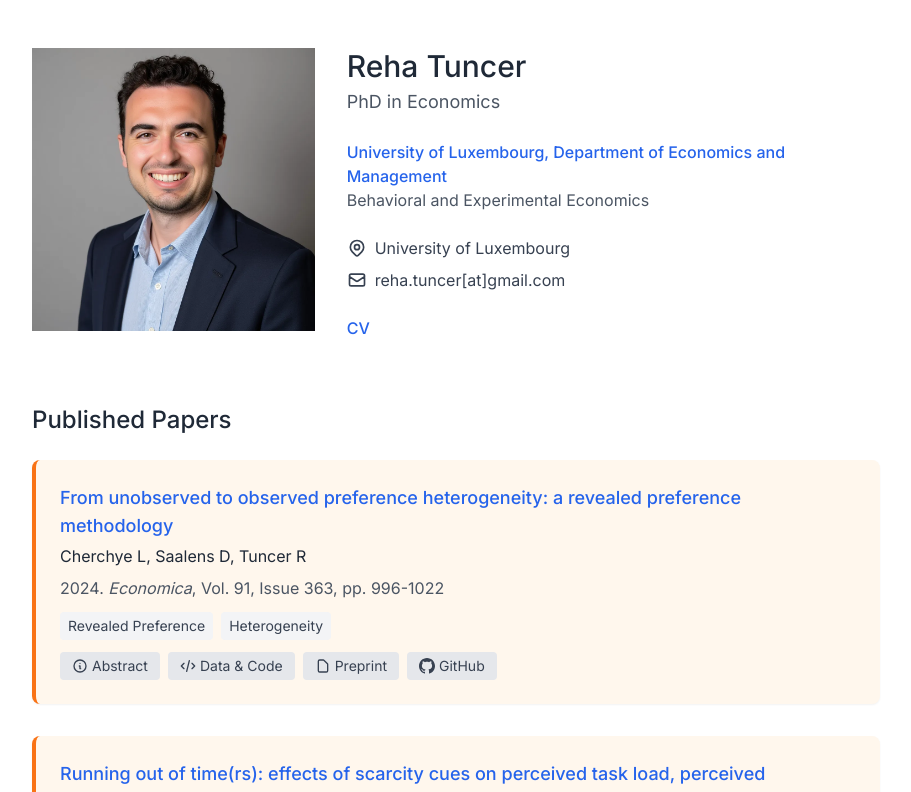
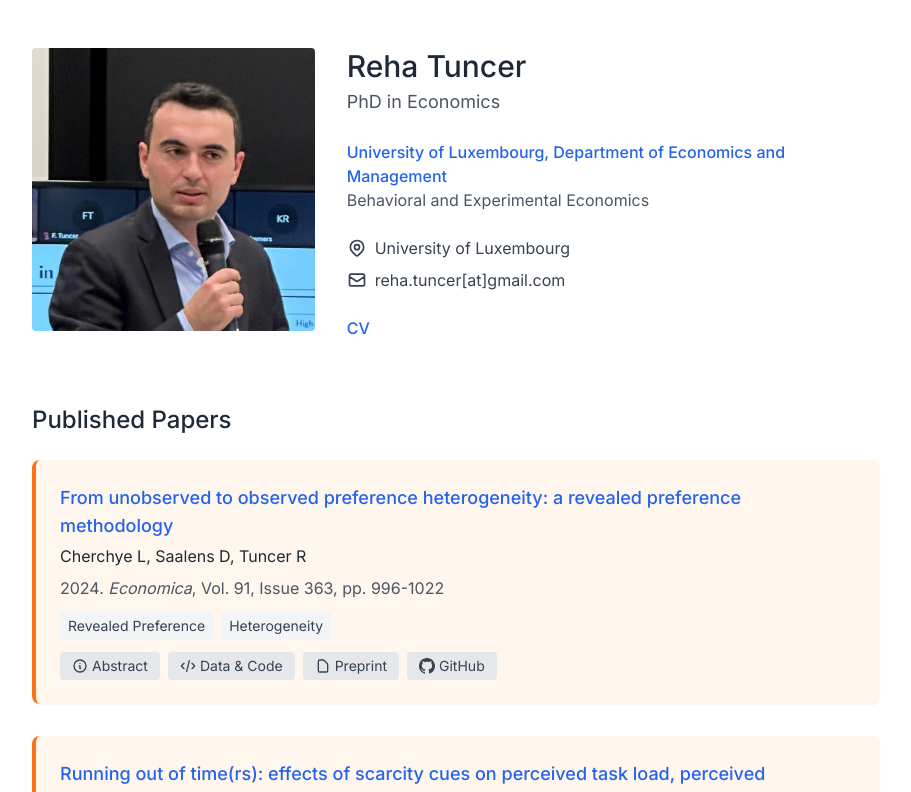
Before and after one commit to reha96/website, a Next.js app: page / in a window 1280 px wide. Shown: the top 792 px of the page, without its empty margins (184-1095 px from the left). Built offline with nearby package versions, Linux system fonts and the light colour scheme.

Commit message:
update jan 3/3
- pp

```diff
--- a/app/page.tsx
+++ b/app/page.tsx
@@ -53,11 +53,11 @@ export default function Home() {
           {/* Photo Column */}
           <div className="w-full md:w-1/3 mb-8 md:mb-0">
             <Image
-              src="/pp2.webp"
+              src="/test_pp.png"
               alt="Reha Tuncer"
               width={300}
               height={300}
-              className="w-full max-w-xs"
+              className="w-full max-w-xs rounded"
             />
           </div>
 
```
Also changed, not shown: public/test_pp.png (added), 1 other file (tests, documents, lock files or other folders).
